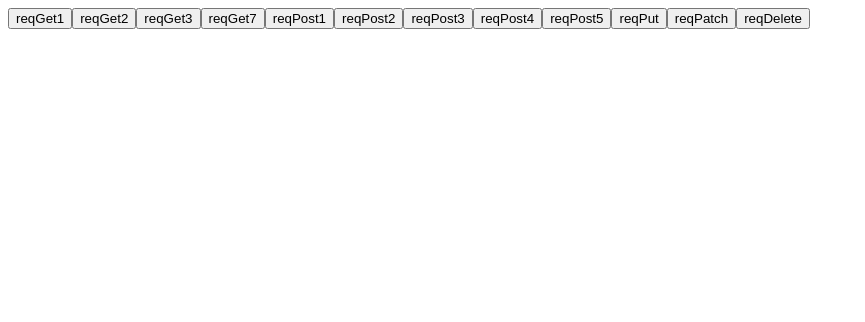
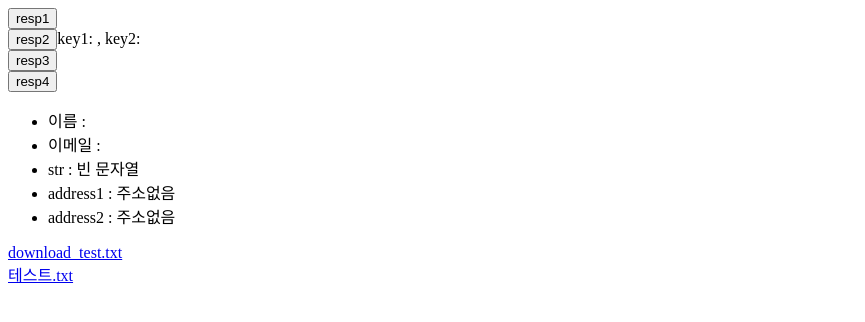
Before and after one commit to gyeonggumun/korit_9_gov_react, a React (Vite) app: page / in a window 1280 px wide. Shown: the top 322 px of the page, without its empty margins (0-865 px from the left). Built offline with nearby package versions, Linux system fonts and the light colour scheme.

Commit message:
요청 응답

```diff
--- /dev/null
+++ b/src/ch04/Axios05.jsx
@@ -0,0 +1,105 @@
+import axios from "axios";
+import { useState } from "react";
+
+function Axios05() {
+
+    const api = axios.create({
+        baseURL: "http://localhost:8080",
+    });
+
+
+    const [resp1Data, setResp1Data] = useState("");
+    const resp1OnClick = () => {
+        api.get("/resp/data")
+            .then((axiosResponse) => {
+                console.log(axiosResponse);
+                setResp1Data(axiosResponse.data);
+            })
+   }
+
+   const [resp2Data, setResp2Data] = useState({});
+   const resp2OnClick = () => {
+        api.get("/resp/data2")
+          .then((axiosResponse) => {
+                console.log(axiosResponse);
+                setResp2Data(axiosResponse.data);
+            })
+   }
+
+   const [resp3Data, setResp3Data] = useState([]);
+   const resp3OnClick = () => {
+        api.get("/resp/data3")
+          .then((axiosResponse) => {
+                console.log(axiosResponse);
+                setResp3Data(axiosResponse.data);
+            })
+   }
+
+   const [resp4Data, setResp4Data] = useState({});
+   const resp4OnClick = () => {
+        api.get("/resp/data4")
+          .then((axiosResponse) => {
+                console.log(axiosResponse);
+                setResp4Data(axiosResponse.data);
+            })
+   }
+
+
+
+    return <>
+        <div>
+            <button onClick={resp1OnClick}>resp1</button>
+            <span>{resp1Data}</span>
+        </div>
+        <div>
+            <button onClick={resp2OnClick}>resp2</button>
+            <span>key1: {resp2Data.key1}, key2: {resp2Data.key2}</span>
+            <span>
+                {Object.entries(resp2Data).map(([key, value])=> {
+                    return`${key}:${value}`;
+                })}
+            </span>
+        </div>
+        <div>
+            <button onClick={resp3OnClick}>resp3</button>
+            <span>{resp3Data.map((r) => 10 * r + " ")}</span>
+            {
+                resp3Data.map(data => <span>{data * 10} </span>)
+            }
+        </div>
+        <div>
+            <button onClick={resp4OnClick}>resp4</button>
+            <ul>
+                <li>이름 : {resp4Data.name}</li>
+                <li>이메일 : {resp4Data.email}</li>
+                <li>str : {resp4Data.strs || "빈 문자열"}</li>
+                <li>address1 : {resp4Data.reqJsonDto2?.address1 ?? "주소없음"}</li>  {/* ?? 는 null값을 대체 한다는 뜻 널이 아니면 || 사용*/}
+                <li>address2 : {resp4Data.reqJsonDto2?.address2 ?? "주소없음"}</li>  {/* 객체가 비어있을 때 출력 방법 or 상태를 정의 할 때 빈 값을 미리 정의*/}
+
+            </ul>
+            <ul>
+                {Object.entries(resp4Data).map(([key, value]) => {
+                    if (key === "reqJsonDto2") {
+
+                        return <>
+                            {
+                                Object.entries(value).map(([key2, value2]) => {
+                                    return <li>{key2}: {value2}</li>
+                                })
+                            }
+                        </>
+                    }
+                    return <li>{key}: {value}</li>
+                })}
+            </ul>
+        </div>
+        <div>
+            <a href="http://localhost:8080/resp/data5?filename=download_test.txt">download_test.txt</a>
+        </div>
+        <div>
+            <a href="http://localhost:8080/resp/data5?filename=테스트.txt">테스트.txt</a>
+        </div>
+    </>
+}
+
+export default Axios05;
--- a/src/main.jsx
+++ b/src/main.jsx
@@ -18,6 +18,7 @@
 import Test01 from "./ch04/Test01";
 import Axios03 from "./ch04/Axios03";
 import Axios04 from "./ch04/Axios04";
+import Axios05 from "./ch04/Axios05";
 
 const appObj = {
   //컴포넌트 렌더링
@@ -38,9 +39,10 @@
     axios02: <Axios02 />,
     axios03: <Axios03 />,
     axios04: <Axios04 />,
+    axios05: <Axios05 />,
     promise01: <Promise01 />,
     test01: <Test01 />,
 }
 
 // render()안에 있는 항목을 렌더링시킴
-createRoot(document.getElementById('root')).render(appObj.axios04);
+createRoot(document.getElementById('root')).render(appObj.axios05);
```
